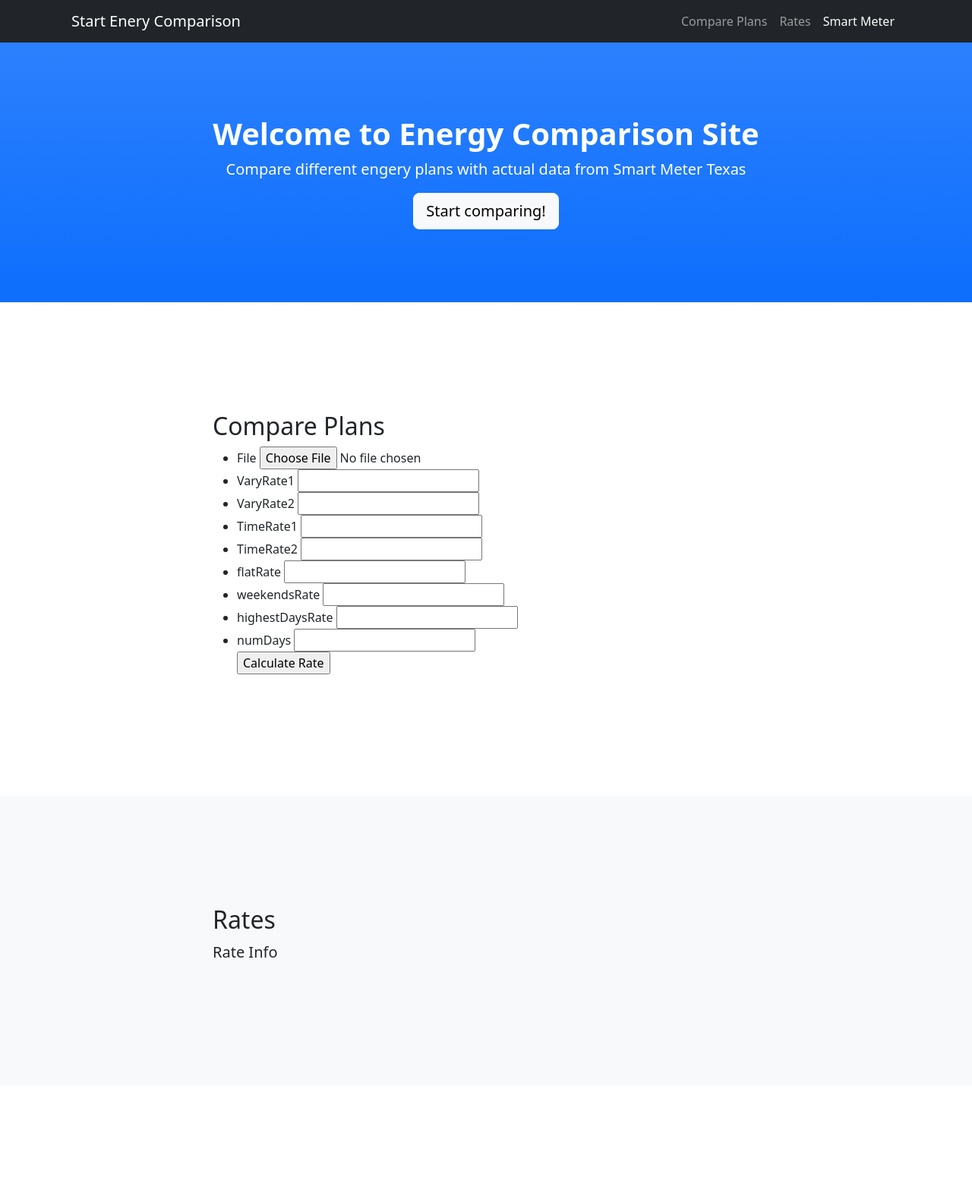
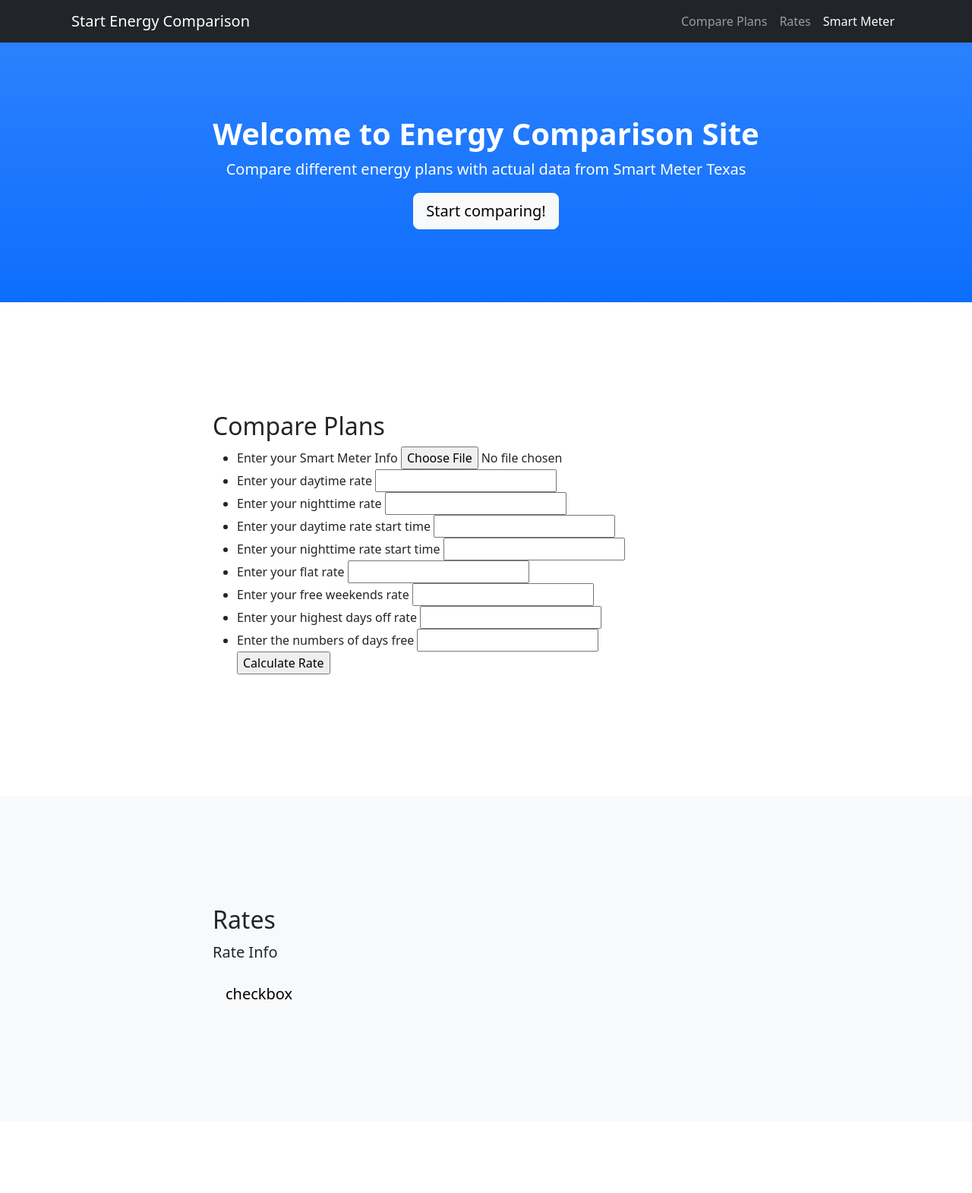
Before and after one commit to cp0178/ISProject, a Flask app: page / in a window 1280 px wide. Shown: the top 1571 px of the page at 76% size. Run offline with Flask 3, Linux system fonts and the light colour scheme; some libraries are stand-ins or nearby versions.

Commit message:
Add files via upload

```diff
--- a/templates/index.html
+++ b/templates/index.html
@@ -14,7 +14,7 @@
         <!-- Navigation-->
         <nav class="navbar navbar-expand-lg navbar-dark bg-dark fixed-top" id="mainNav">
             <div class="container px-4">
-                <a class="navbar-brand" href="#page-top">Start Enery Comparison</a>
+                <a class="navbar-brand" href="#page-top">Start Energy Comparison</a>
                 <button class="navbar-toggler" type="button" data-bs-toggle="collapse" data-bs-target="#navbarResponsive" aria-controls="navbarResponsive" aria-expanded="false" aria-label="Toggle navigation"><span class="navbar-toggler-icon"></span></button>
                 <div class="collapse navbar-collapse" id="navbarResponsive">
                     <ul class="navbar-nav ms-auto">
@@ -29,7 +29,7 @@
         <header class="bg-primary bg-gradient text-white">
             <div class="container px-4 text-center">
                 <h1 class="fw-bolder">Welcome to Energy Comparison Site</h1>
-                <p class="lead">Compare different engery plans with actual data from Smart Meter Texas</p>
+                <p class="lead">Compare different energy plans with actual data from Smart Meter Texas</p>
                 <a class="btn btn-lg btn-light" href="#about">Start comparing!</a>
             </div>
         </header>
@@ -43,15 +43,15 @@
                         <form action="" method="post" enctype="multipart/form-data">
 
                             {{form.hidden_tag()}}
-                            <li>{{form.file.label}} {{form.file()}}</li>
-                            <li>{{form.rate1.label}} {{form.rate1()}}</li>
-                            <li>{{form.rate2.label}} {{form.rate2()}}</li>
-                            <li>{{form.time1.label}} {{form.time1()}}</li>
-                            <li>{{form.time2.label}} {{form.time2()}}</li>
-                            <li>{{form.flatRate.label}} {{form.flatRate}}</li>
-                            <li>{{form.weekends.label}} {{form.weekends}}</li>
-                            <li>{{form.highestDays.label}} {{form.highestDays}}</li>
-                            <li>{{form.numDays.label}} {{form.numDays}}</li>
+                            <li>Enter your Smart Meter Info {{form.file()}}</li>
+                            <li>Enter your daytime rate {{form.rate1()}}</li>
+                            <li>Enter your nighttime rate {{form.rate2()}}</li>
+                            <li>Enter your daytime rate start time {{form.time1()}}</li>
+                            <li>Enter your nighttime rate start time {{form.time2()}}</li>
+                            <li>Enter your flat rate {{form.flatRate}}</li>
+                            <li>Enter your free weekends rate {{form.weekends}}</li>
+                            <li>Enter your highest days off rate {{form.highestDays}}</li>
+                            <li>Enter the numbers of days free {{form.numDays}}</li>
                             {{form.submit()}}
                         </form>
 
@@ -68,6 +68,7 @@
                     <div class="col-lg-8">
                         <h2>Rates</h2>
                         <p class="lead">Rate Info</p>
+                        <a class="btn btn-lg btn-light" href="/checkbox">checkbox</a>
                     </div>
                 </div>
             </div>
```
Also changed, not shown: templates/checkbox.html (added, +17 -0 lines), templates/displayCheckbox.html (added, +34 -0 lines).
